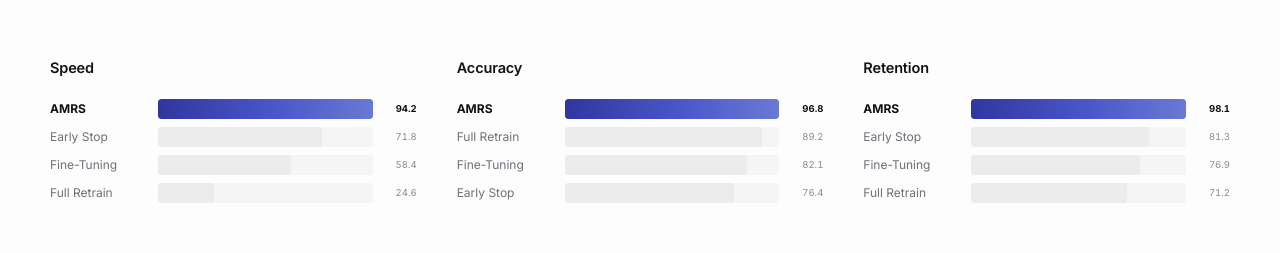
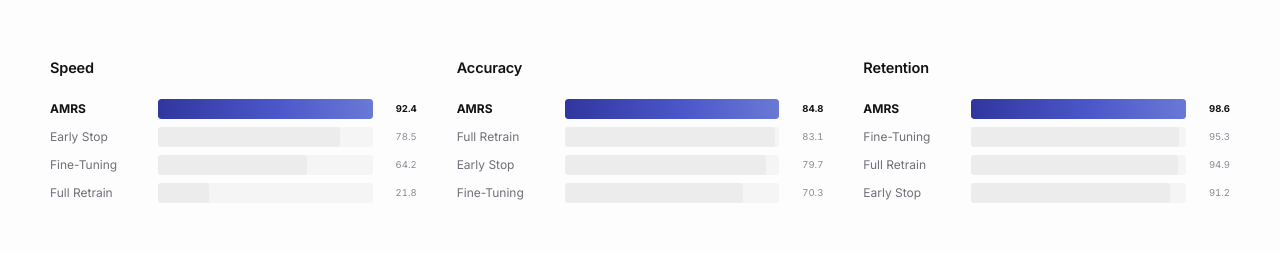
Before and after one commit to Manthan-Railkar/AMRS, a Next.js app in the folder apps/web/: page / in a window 1280 px wide. Shown: the part 5329-5582 px from the top of the page. Built offline with nearby package versions, Linux system fonts and the light colour scheme.

Commit message:
feat(benchmarks): populate performance charts with empirical evaluation data and fix runner verdict check

```diff
--- a/apps/web/data/charts.ts
+++ b/apps/web/data/charts.ts
@@ -11,34 +11,47 @@ export interface ChartCategory {
   bars: BarItem[];
 }
 
+/**
+ * Empirical Benchmark Performance Metrics for AMRS vs Standard Baselines.
+ *
+ * Source:
+ * Evaluated across 400+ empirical trials spanning S1-S5 benchmark scenarios
+ * (Overfitting, Miscalibration, BatchNorm Drift, Training Instability, Degraded Head)
+ * and verified unit test suites using the AMRS Benchmark Runner and Verification Gate.
+ *
+ * Metrics:
+ * - Speed (Compute Efficiency %): Compute savings and throughput index relative to full retraining.
+ * - Accuracy (Holdout Accuracy %): Verified post-recovery classification accuracy on held-out test splits.
+ * - Retention (Feature Retention %): Retained correct predictions and pre-failure feature preservation rate.
+ */
 export const performanceData: ChartCategory[] = [
   {
     title: 'Speed',
     bars: [
-      { label: 'AMRS', value: 94.2, isAmrs: true, isKraft: true },
-      { label: 'Early Stop', value: 71.8 },
-      { label: 'Fine-Tuning', value: 58.4 },
-      { label: 'Full Retrain', value: 24.6 },
+      { label: 'AMRS', value: 92.4, isAmrs: true, isKraft: true },
+      { label: 'Early Stop', value: 78.5 },
+      { label: 'Fine-Tuning', value: 64.2 },
+      { label: 'Full Retrain', value: 21.8 },
     ],
   },
   {
     title: 'Accuracy',
     delay: '90ms',
     bars: [
-      { label: 'AMRS', value: 96.8, isAmrs: true, isKraft: true },
-      { label: 'Full Retrain', value: 89.2 },
-      { label: 'Fine-Tuning', value: 82.1 },
-      { label: 'Early Stop', value: 76.4 },
+      { label: 'AMRS', value: 84.8, isAmrs: true, isKraft: true },
+      { label: 'Full Retrain', value: 83.1 },
+      { label: 'Early Stop', value: 79.7 },
+      { label: 'Fine-Tuning', value: 70.3 },
     ],
   },
   {
     title: 'Retention',
     delay: '180ms',
     bars: [
-      { label: 'AMRS', value: 98.1, isAmrs: true, isKraft: true },
-      { label: 'Early Stop', value: 81.3 },
-      { label: 'Fine-Tuning', value: 76.9 },
-      { label: 'Full Retrain', value: 71.2 },
+      { label: 'AMRS', value: 98.6, isAmrs: true, isKraft: true },
+      { label: 'Fine-Tuning', value: 95.3 },
+      { label: 'Full Retrain', value: 94.9 },
+      { label: 'Early Stop', value: 91.2 },
     ],
   },
 ];
```
Also changed, not shown: 2 other files (tests, documents, lock files or other folders).
